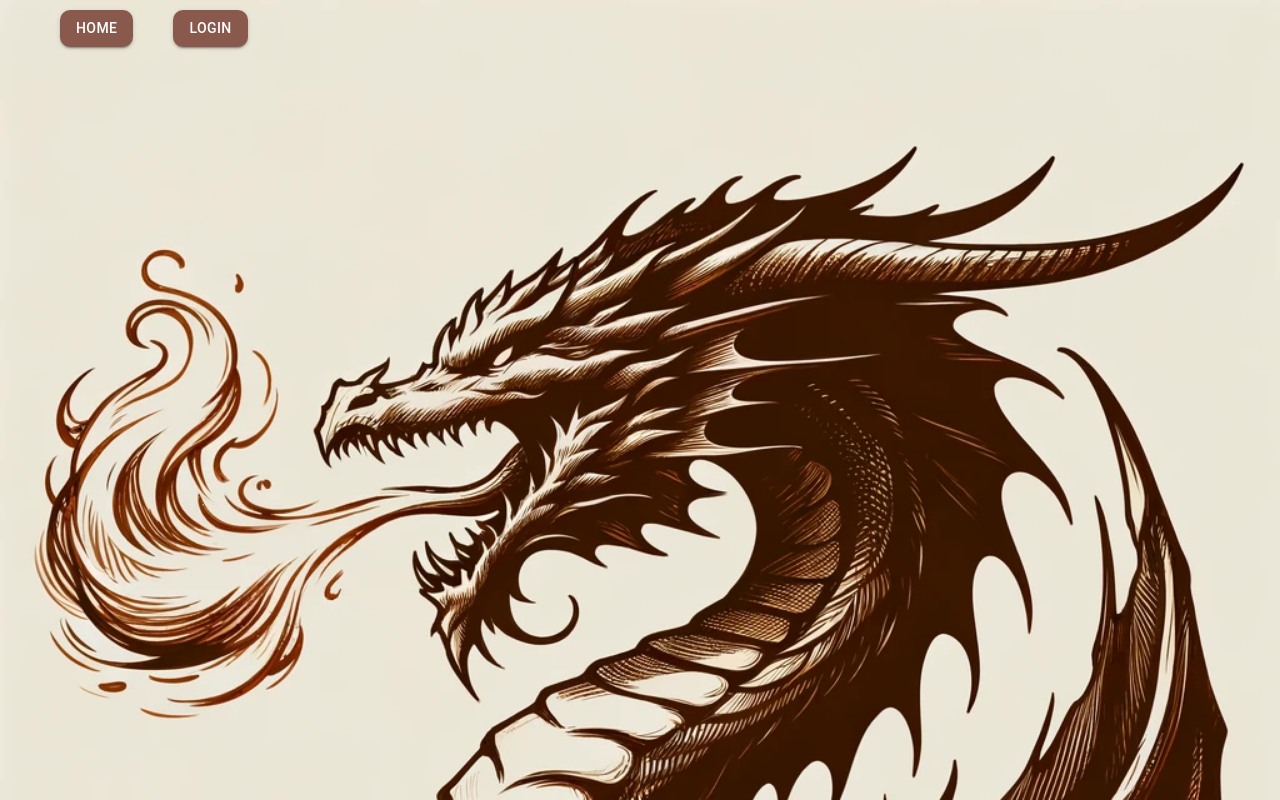
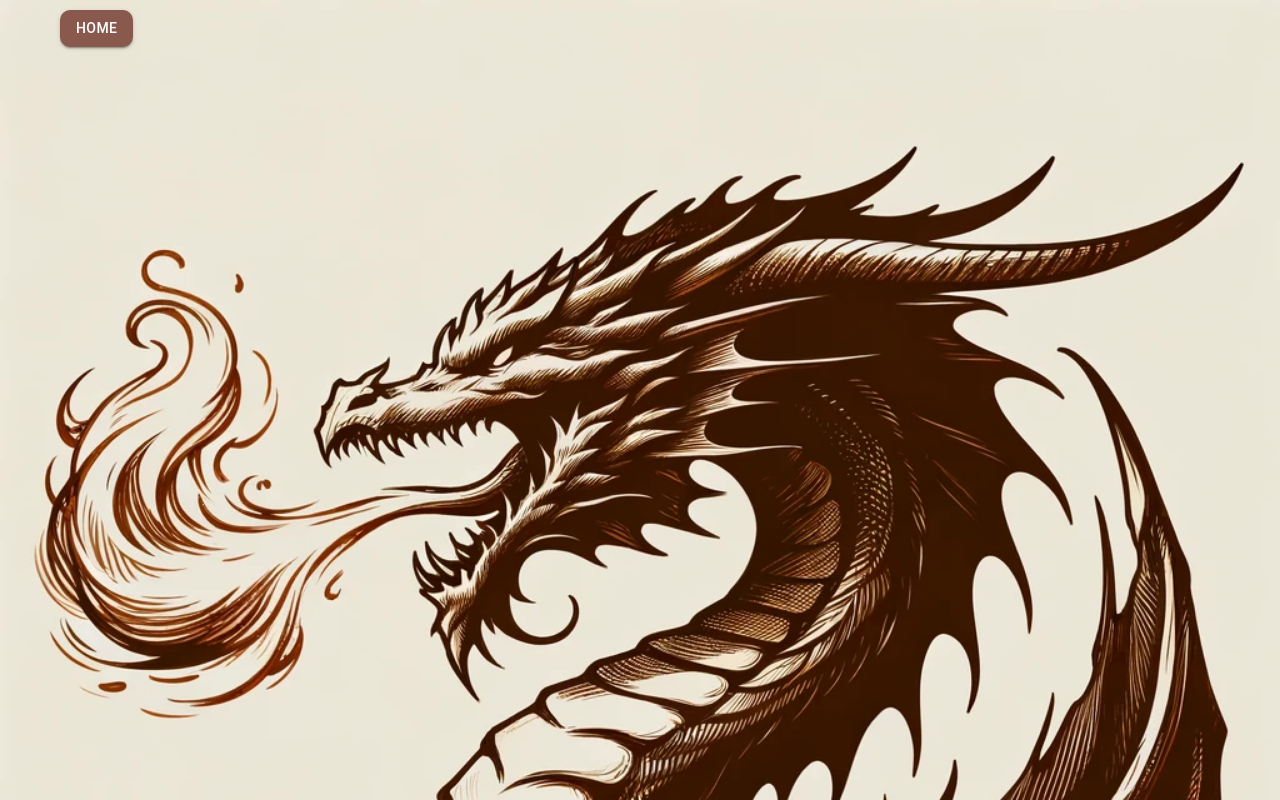
Before and after one commit to LeonFen03/Recipe-App, a React (Create React App) app: page / in a window 1280 px wide. Built offline with nearby package versions, Linux system fonts and the light colour scheme.

Commit message:
Remove unnessecary navigation

```diff
--- a/src/components/Root/Root.js
+++ b/src/components/Root/Root.js
@@ -13,9 +13,6 @@ function Root () {
           <ul>
               <li>
                  <Button style={{borderRadius:'10px',backgroundColor:'rgba(138,89,78,255)'}} variant="contained" onClick={(e) => navigate('/Home')}>Home</Button>
-              </li>
-              <li>
-                <Button style={{borderRadius:'10px',backgroundColor:'rgba(138,89,78,255)'}} variant="contained" onClick={(e) => navigate('/Favorites')}>Login</Button>
               </li>
           </ul>
           </nav>
```
